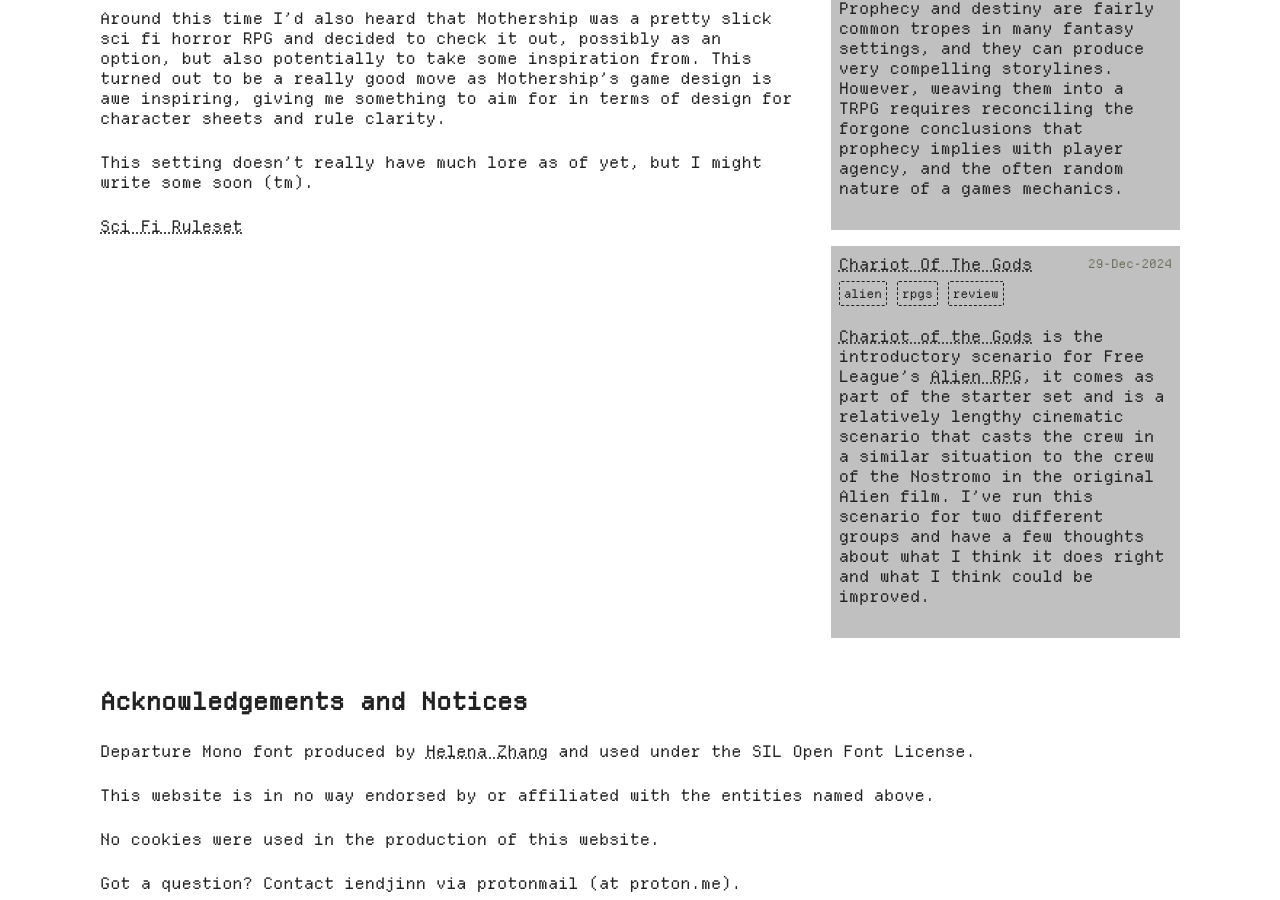
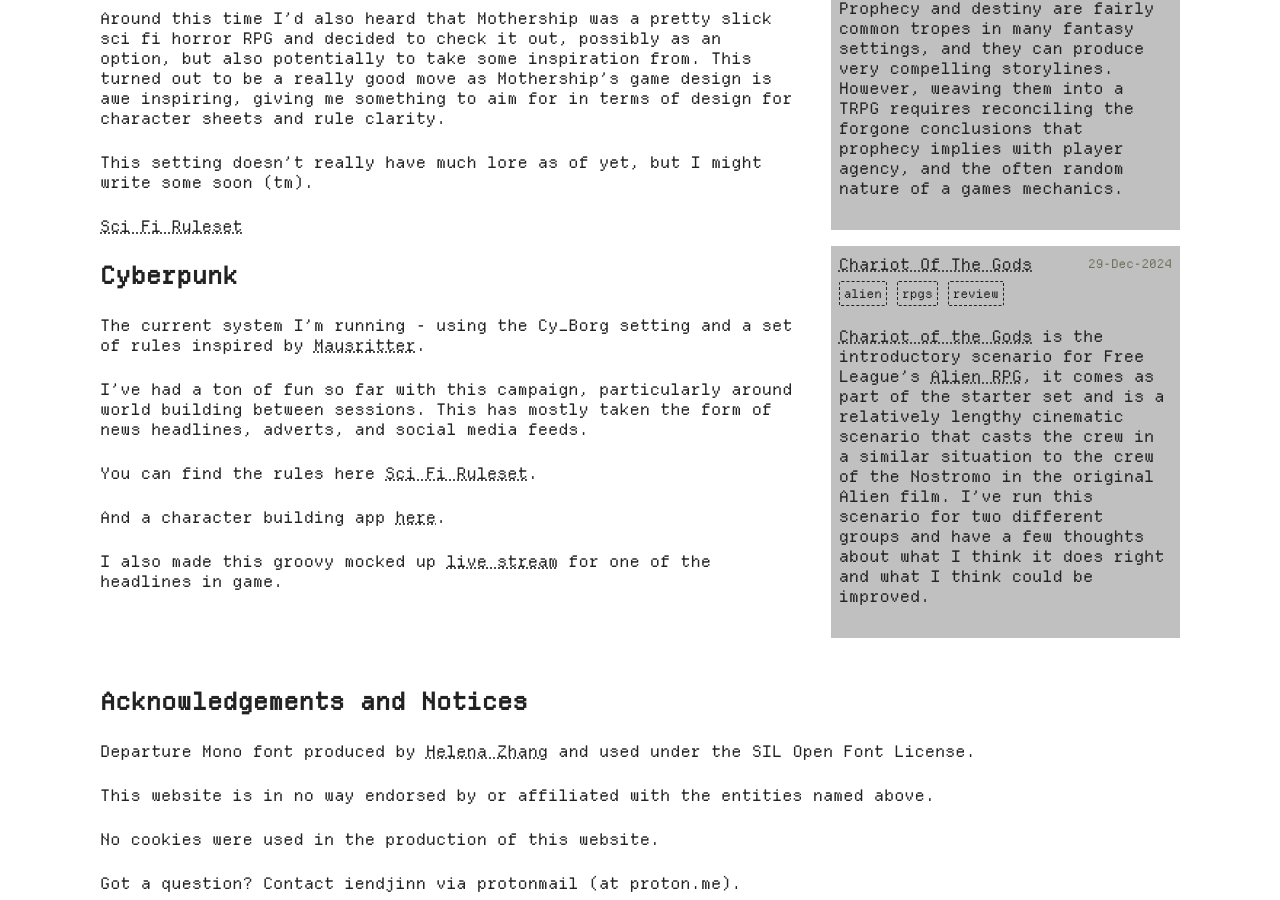
Before and after one commit to iendjinn/iendjinn, a Jekyll site: the page built from systems.markdown, in a window 1280 px wide and 900 px high, scrolled down 1286 px. Built offline with Jekyll 4.4.1, drawn with Linux system fonts in a browser that asks for light colours; our own code applies the rules of GitHub Pages for plain Markdown files.

Commit message:
feat: add cyberpunk to settings

```diff
--- a/systems.markdown
+++ b/systems.markdown
@@ -34,3 +34,15 @@ Around this time I'd also heard that Mothership was a pretty slick sci fi horror
 This setting doesn't really have much lore as of yet, but I might write some soon (tm).
 
 [Sci Fi Ruleset]({{ site.baseUrl }}/systems/sci-fi)
+
+## Cyberpunk
+
+The current system I'm running - using the Cy_Borg setting and a set of rules inspired by [Mausritter](https://mausritter.com/).
+
+I've had a ton of fun so far with this campaign, particularly around world building between sessions. This has mostly taken the form of news headlines, adverts, and social media feeds.
+
+You can find the rules here [Sci Fi Ruleset]({{ site.baseUrl }}/systems/cyberpunk).
+
+And a character building app [here]({{ site.baseUrl }}/systems/sci-fi/app).
+
+I also made this groovy mocked up [live stream]({{ site.baseUrl }}/systems/cyberpunk/stream) for one of the headlines in game.
```
